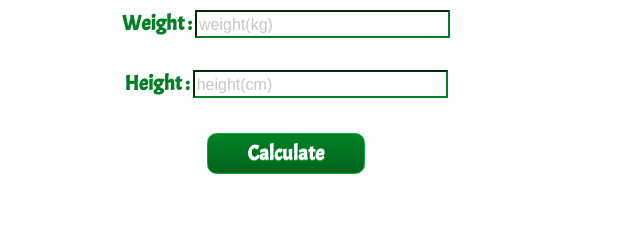
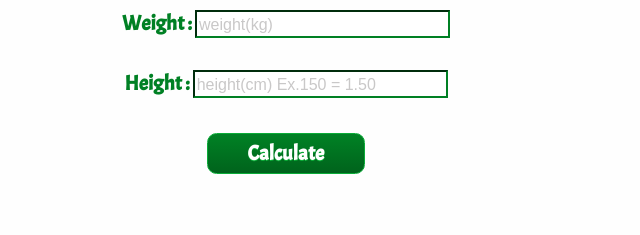
Before and after one commit to Praparat-uanon/Tip-Calculator, a plain HTML site: page bmi.html in a window 1280 px wide. Shown: the part 249-484 px from the top of the page, 354-994 px from the left. Drawn offline with Linux system fonts and the light colour scheme; a web font is replaced by a local one.

Commit message:
Update bmi.html

```diff
--- a/bmi.html
+++ b/bmi.html
@@ -52,7 +52,7 @@
         <label class="weight">Weight :</label>
         <input type="number" id="weight" placeholder="weight(kg)" /> <br />
         <label class="height">Height :</label>
-        <input type="number" id="height" placeholder="height(cm)" />
+        <input type="number" id="height" placeholder="height(cm) Ex.150 = 1.50" />
       </div>
       <div class="showBmi-box">
         <p id="resultBmi"></p>
```
